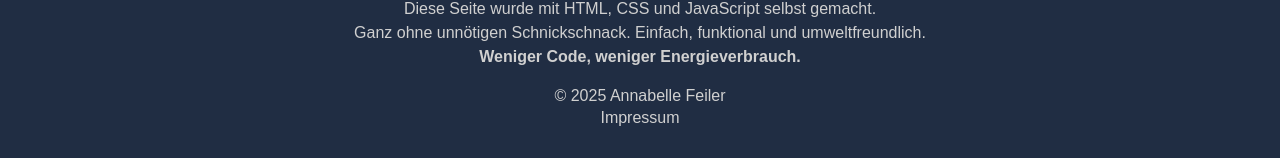
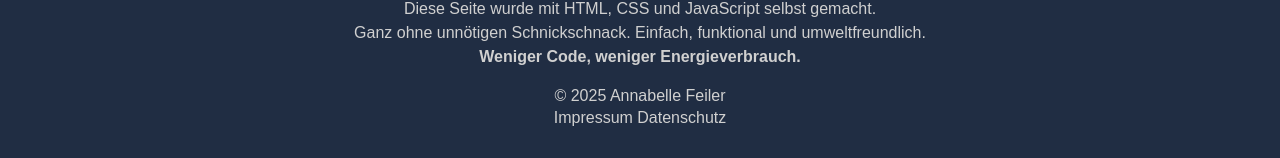
Before and after one commit to enaaacode/annabelle-feiler.github.io, a Jekyll site: the page built from index.html, in a window 1280 px wide. Shown: the part 2201-2359 px from the top of the page. Built offline with Jekyll 4.4.1, drawn with Linux system fonts in a browser that asks for light colours; some web fonts are replaced.

Commit message:
add Datenschutz

```diff
--- a/_includes/footer.html
+++ b/_includes/footer.html
@@ -7,10 +7,13 @@
       umweltfreundlich.<br />
       <strong>Weniger Code, weniger Energieverbrauch.</strong>
     </p>
-    <p class="site-footer__meta">
-      &copy; 2025 Annabelle Feiler<br />
-      <a href="/impressum.html" class="site-footer__link">Impressum</a>
-    </p>
+    <div class="site-footer__meta">
+      <p>&copy; 2025 Annabelle Feiler</p>
+      <div class="site-footer__meta--links">
+        <a href="/impressum.html" class="site-footer__link">Impressum</a>
+        <a href="/datenschutz.html" class="site-footer__link">Datenschutz</a>
+      </div>
+    </div>
   </div>
 </footer>
 
```
